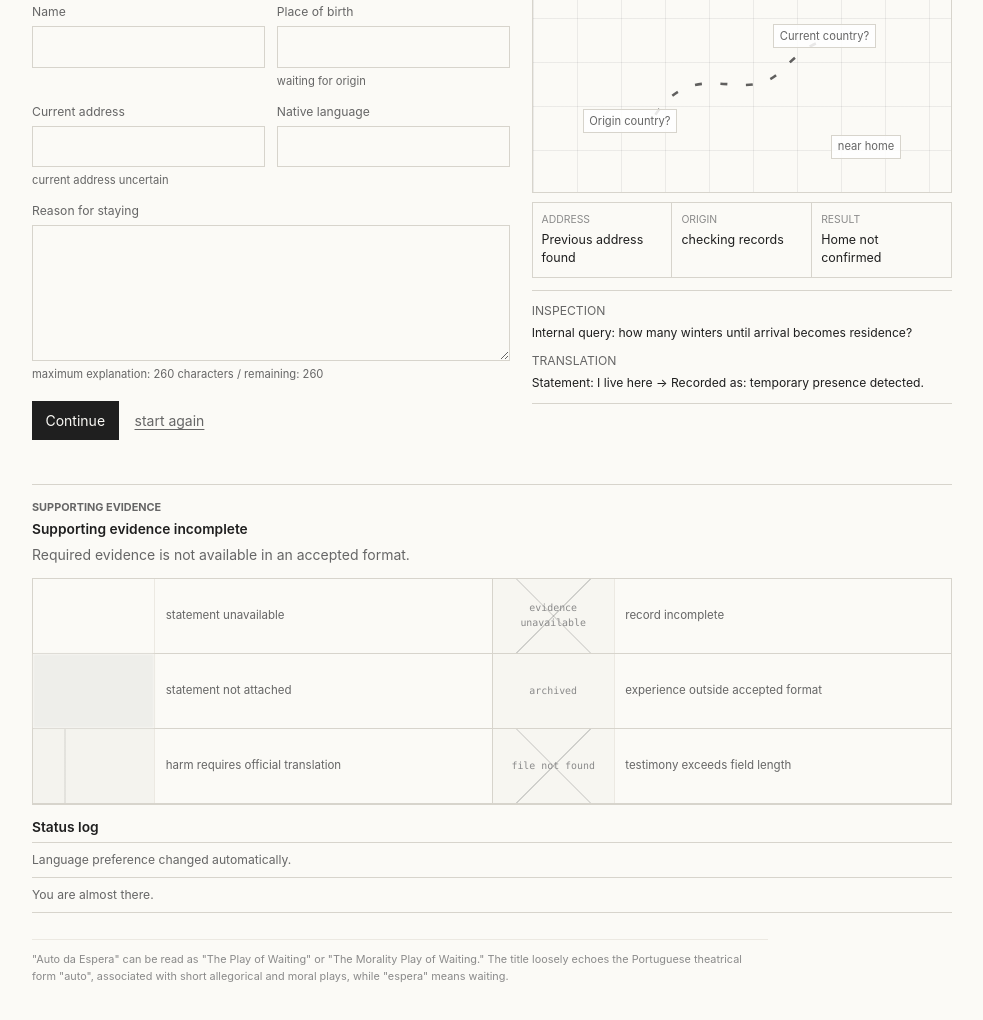
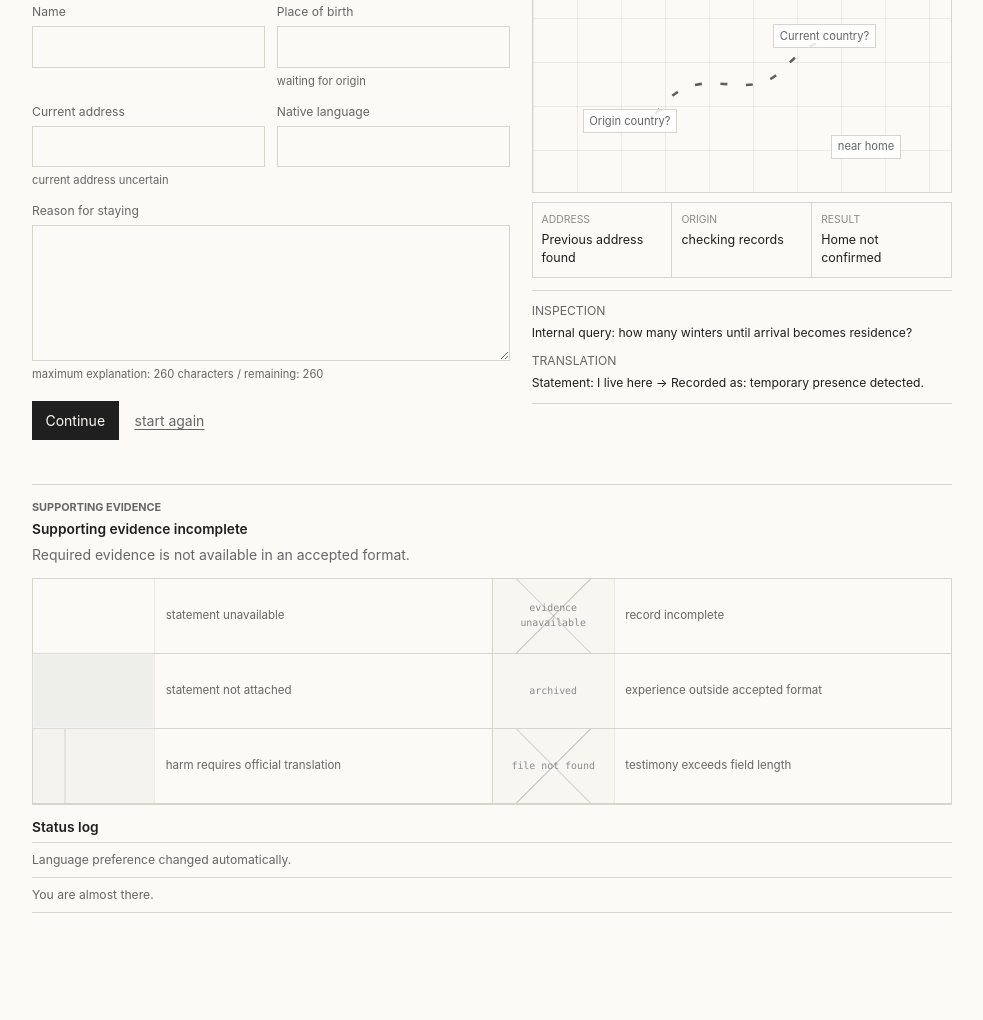
Before and after one commit to tiagomartinspinto/loadinghome, a website built with Vite: page index.html in a window 1280 px wide. Shown: the part 661-1681 px from the top of the page, without its empty margins (148-1131 px from the left). After the commit the page ends 1632 px from the top, so only its background shows below. Built offline with nearby package versions, Linux system fonts and the light colour scheme.

Commit message:
Remove in-artwork title explanation

```diff
--- a/index.html
+++ b/index.html
@@ -227,14 +227,6 @@
           <li>You are almost there.</li>
         </ul>
       </aside>
-
-      <footer class="footer-note">
-        <p>
-          "Auto da Espera" can be read as "The Play of Waiting" or "The Morality Play of Waiting."
-          The title loosely echoes the Portuguese theatrical form "auto", associated with short
-          allegorical and moral plays, while "espera" means waiting.
-        </p>
-      </footer>
     </main>
 
     <script type="module" src="src/main.js"></script>
--- a/src/styles.css
+++ b/src/styles.css
@@ -599,19 +599,6 @@ textarea:focus {
   padding-top: 14px;
 }
 
-.footer-note {
-  max-width: 46rem;
-  margin-top: 26px;
-  border-top: 1px solid var(--soft-line);
-  padding-top: 11px;
-  color: var(--quiet);
-  font-size: 0.68rem;
-}
-
-.footer-note p {
-  margin-bottom: 0;
-}
-
 .event-log {
   display: grid;
   margin: 0;
```
Also changed, not shown: PROJECT_STATUS.md (+1 -0 lines).
